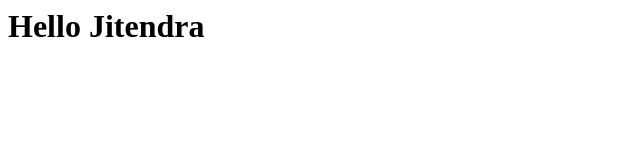
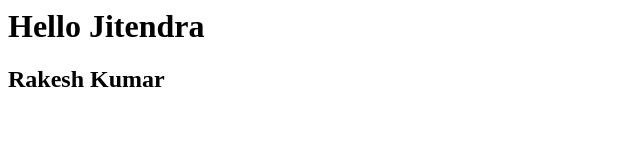
Before and after one commit to rakeshkr115/login, a plain HTML site: page index.html in a window 1280 px wide. Shown: the whole page, without its empty margins (0-640 px from the left). Drawn offline with Linux system fonts and the light colour scheme.

Commit message:
Update index.html

```diff
--- a/index.html
+++ b/index.html
@@ -1 +1,2 @@
 <h1>Hello Jitendra</h1>
+<h2>Rakesh Kumar</h2>
```
